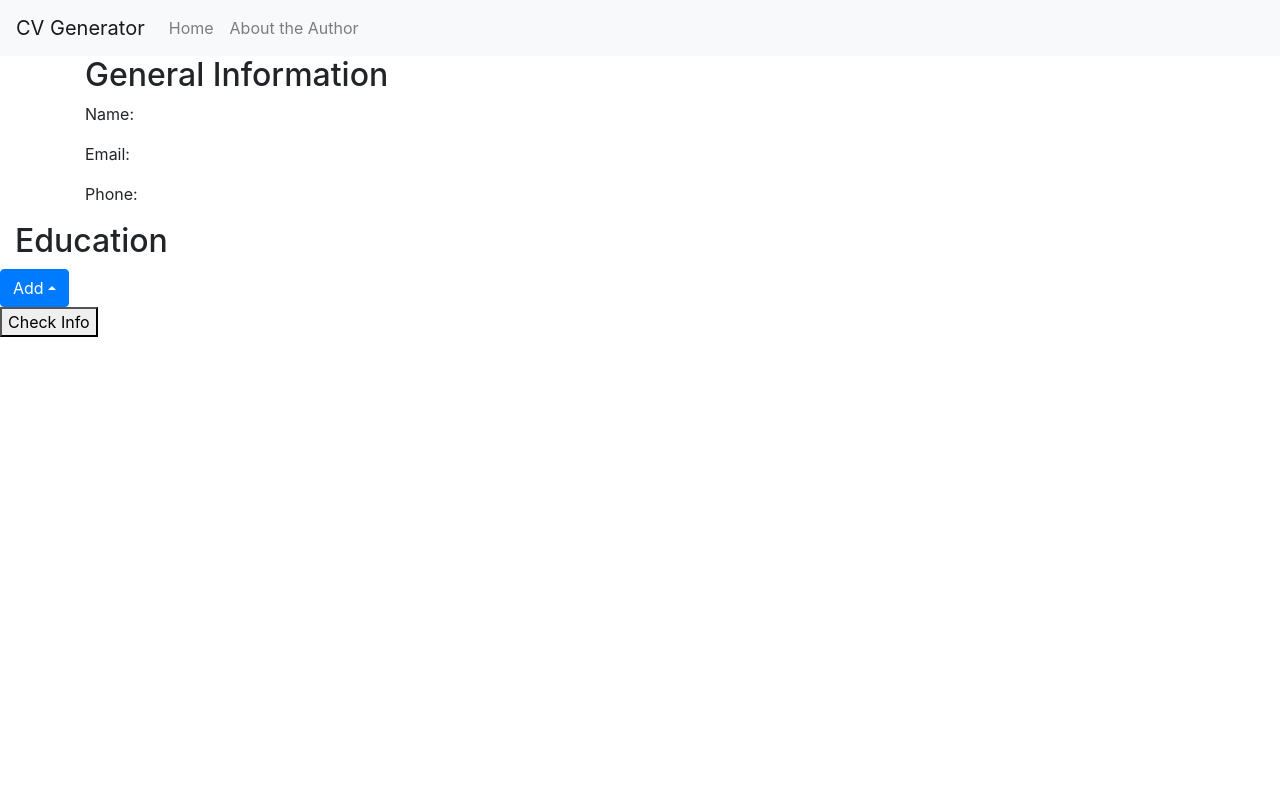
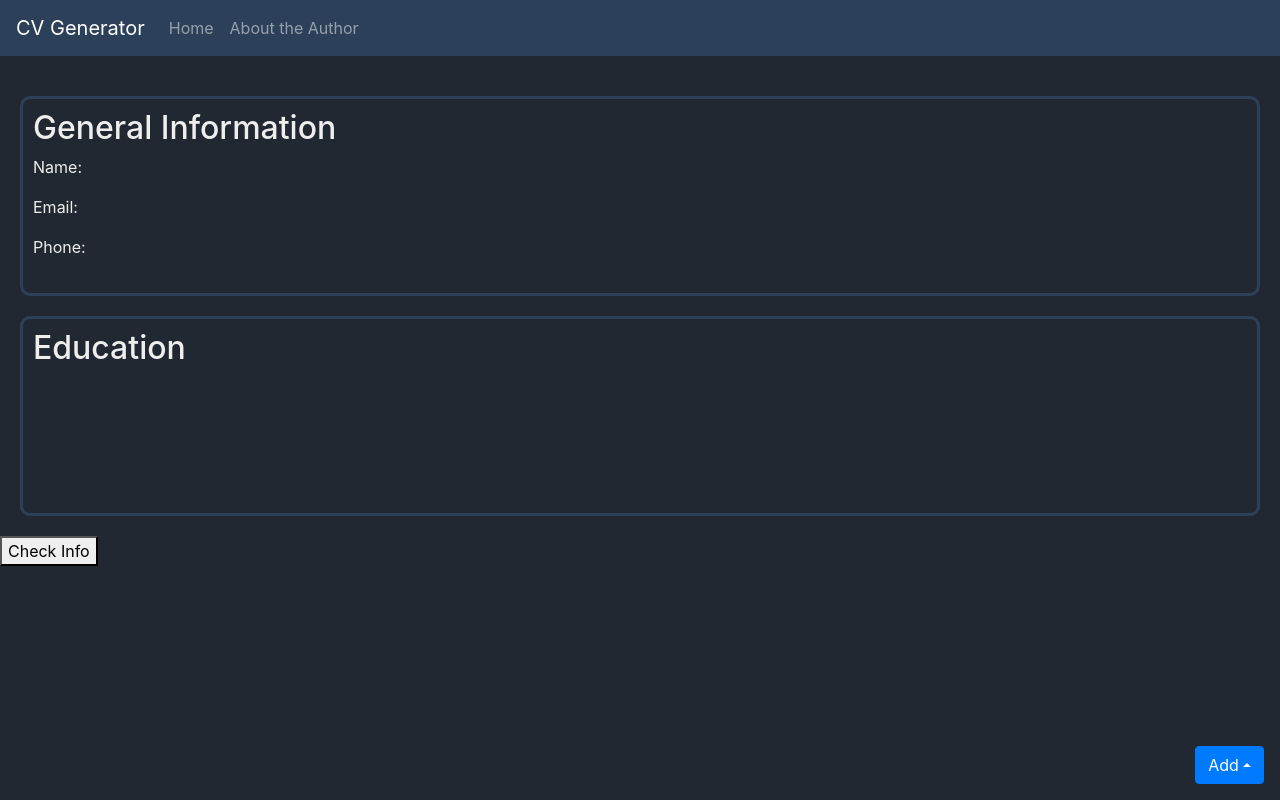
Before and after one commit to ketionor/cv-app-react, a React (Create React App) app: page / in a window 1280 px wide. Built offline with nearby package versions, Linux system fonts and the light colour scheme.

Commit message:
style improvements

```diff
--- a/src/App.css
+++ b/src/App.css
@@ -1 +1,60 @@
-/* No CSS *//*# sourceMappingURL=App.css.map */
+body {
+  background-color: #222831;
+  color: #eeeeee !important;
+}
+
+.home-container {
+  padding: 20px;
+}
+
+.navbar-dark {
+  background-color: #2d4059;
+  color: #eeeeee;
+}
+
+.info-container, .education-info-container, .general-info-container {
+  margin-top: 20px;
+  border: 3px solid #2d4059;
+  border-radius: 10px;
+  padding: 10px;
+  min-height: 200px;
+}
+
+.education-info-container {
+  margin-top: 20px;
+  display: flex;
+  flex-wrap: wrap;
+}
+
+.school {
+  margin: 10px;
+  background-color: #2d4059;
+  padding: 20px;
+  border-radius: 10px;
+  box-shadow: 0px 5px 10px rgba(0, 0, 0, 0.26);
+  display: flex;
+  justify-content: space-between;
+  align-items: center;
+}
+
+.school:hover {
+  background-color: #2d4059;
+}
+
+.school-display {
+  margin: 5px;
+  width: 100%;
+}
+
+.add-button {
+  color: #ff5722 !important;
+  transition: color 0.25s;
+  position: fixed;
+  bottom: 1em;
+  right: 1em;
+}
+
+.add-button:hover {
+  color: #ff5722;
+}
+/*# sourceMappingURL=App.css.map */
--- a/src/App.sass
+++ b/src/App.sass
@@ -0,0 +1,65 @@
+$dark-primary: #222831
+$dark-secondary: #2d4059
+$highlight: #ff5722
+$text-primary: #eeeeee
+
+body
+    background-color: #222831
+    color: #eeeeee !important
+
+@mixin flex
+    display: flex
+    flex-direction: column
+
+.home-container
+    padding: 20px
+
+.navbar-dark
+    background-color: $dark-secondary
+    color: $text-primary
+
+// info containers
+.info-container
+    margin-top: 20px
+    border: 3px solid $dark-secondary
+    border-radius: 10px
+    padding: 10px
+    min-height: 200px
+
+.education-info-container
+    @extend .info-container
+    margin-top: 20px
+    display: flex
+    flex-wrap: wrap
+
+.general-info-container
+    @extend .info-container
+
+.school
+    margin: 10px
+    background-color: $dark-secondary
+    padding: 20px
+    border-radius: 10px
+    box-shadow: 0px 5px 10px rgba(0, 0, 0, 0.26)
+
+    display: flex
+    justify-content: space-between
+    align-items: center
+
+    &:hover
+        background-color: #2d4059
+
+.school-display
+    margin: 5px
+
+    width: 100%
+
+.add-button
+    color: $highlight !important
+    transition: color 0.25s
+    position: fixed
+    bottom: 1em
+    right: 1em
+
+    &:hover
+        color: #ff5722
--- a/src/components/General/GeneralInfo.js
+++ b/src/components/General/GeneralInfo.js
@@ -5,7 +5,7 @@ import GeneralInfoDisplay from "./GeneralInfoDisplay";
 
 const GeneralInfo = ({ props }) => {
   return (
-    <Container className="general-info-container">
+    <Container fluid className="general-info-container">
       <h2>General Information</h2>
       <GeneralInfoDisplay masterInfo={props.masterInfo.general} />
       <GeneralInfoForm props={props} />
--- a/src/components/Home.js
+++ b/src/components/Home.js
@@ -5,8 +5,7 @@ import Dropdown from "react-bootstrap/Dropdown";
 
 const Home = ({ props }) => {
   return (
-    <div>
-      {console.log(props)}
+    <div className="home-container">
       <GeneralInfo props={props} />
       <EducationInfo props={props} />
       <DropdownButton
--- a/src/components/Nav/Navbar.js
+++ b/src/components/Nav/Navbar.js
@@ -3,7 +3,7 @@ import Nav from "react-bootstrap/Nav";
 
 const NavBar = () => {
   return (
-    <Navbar bg="light" expand="lg">
+    <Navbar expand="lg" variant="dark">
       <Navbar.Brand href="#home">CV Generator</Navbar.Brand>
       <Navbar.Toggle aria-controls="basic-navbar-nav" />
       <Navbar.Collapse id="basic-navbar-nav">
```
Also changed, not shown: 1 other file (tests, documents, lock files or other folders).
